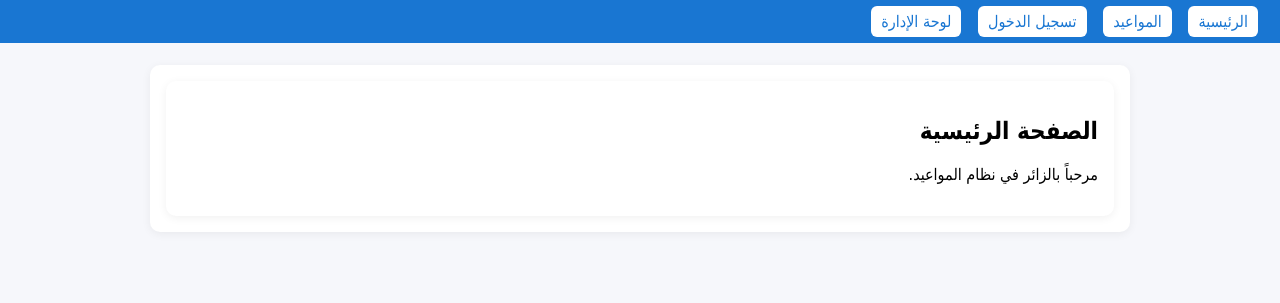
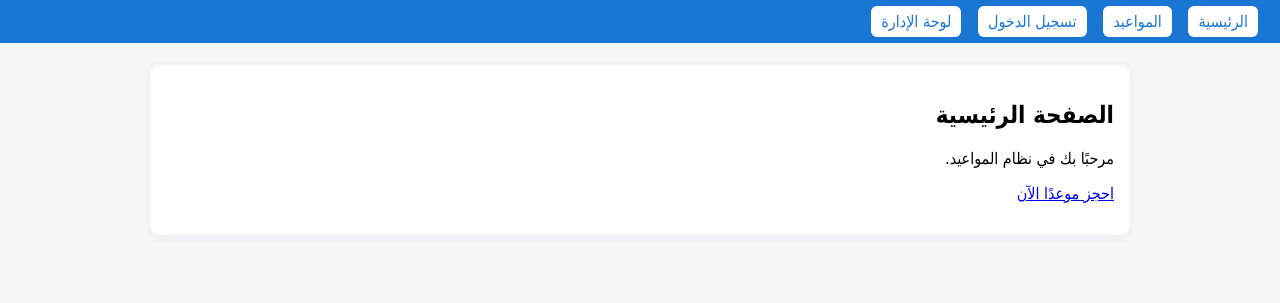
Before and after one commit to mshrf3334-star/clinic-appointments, a Flask app: page / in a window 1280 px wide. Shown: the top 303 px of the page. Run offline with Flask 3, Linux system fonts and the light colour scheme.

Commit message:
Update index.html

```diff
--- a/templates/index.html
+++ b/templates/index.html
@@ -1,10 +1,7 @@
 {% extends "base.html" %}
-
-{% block title %}الرئيسية{% endblock %}
-
+{% block title %}الرئيسية - نظام المواعيد{% endblock %}
 {% block content %}
-    <div class="card shadow p-4">
-        <h2 class="mb-3">الصفحة الرئيسية</h2>
-        <p>مرحباً بالزائر في نظام المواعيد.</p>
-    </div>
+<h2>الصفحة الرئيسية</h2>
+<p>مرحبًا بك في نظام المواعيد.</p>
+<p><a href="{{ url_for('book') }}">احجز موعدًا الآن</a></p>
 {% endblock %}
```
